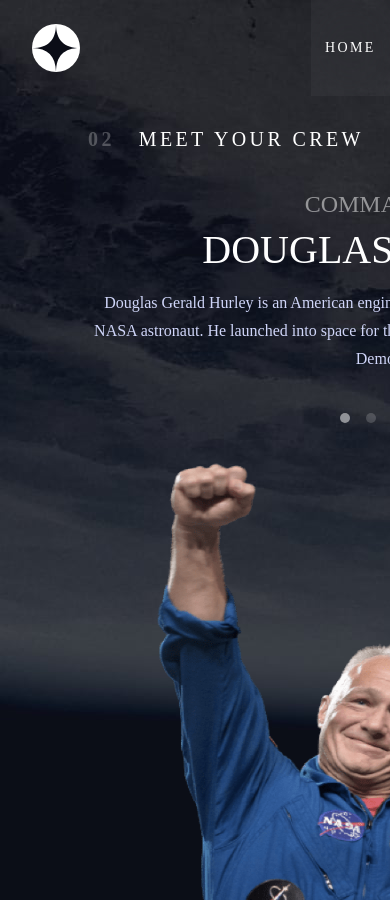
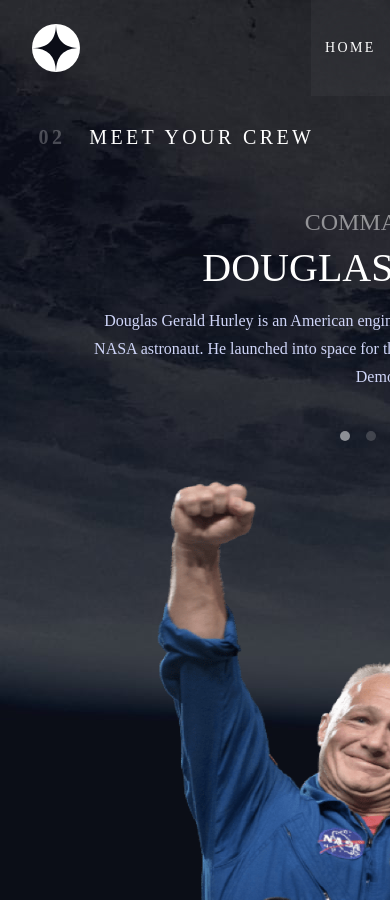
Before and after one commit to dvelatcodes/space-tourism-website, a Next.js app: page /crew in a window 390 px wide. Shown: the top 900 px of the page. Built offline with nearby package versions, Linux system fonts and the light colour scheme; a web font is replaced by a local one.

Commit message:
done with mobile view crew

```diff
--- a/app/crew/index.scss
+++ b/app/crew/index.scss
@@ -20,6 +20,53 @@
     padding-top: 0;
     overflow: scroll;
   }
+  @media screen and (max-width: 375px) {
+    width: 375px;
+    height: 710px;
+    background-image: url('/assets/crew/background-crew-mobile.jpg');
+    overflow: hidden;
+  }
+
+  h5 {
+    font-family: Barlow Condensed;
+    font-size: 28px;
+    font-weight: 400;
+    letter-spacing: 4.725px;
+    margin: 30px 0 20px 165.23px;
+    color: #fff;
+    font-style: normal;
+    line-height: normal;
+    text-transform: uppercase;
+    position: absolute;
+
+    @media screen and (max-width: 768px) {
+      font-size: 20px;
+      letter-spacing: 3.375px;
+      margin: 30px 0 0 38.5px;
+      position: relative;
+    }
+    @media screen and (max-width: 375px) {
+      letter-spacing: 2.7px;
+      font-size: 16px;
+      margin: 30px 0 0 0;
+      text-align: center;
+    }
+
+    span {
+      font-weight: 700;
+      opacity: 0.25;
+      margin-right: 24px;
+      @media screen and (max-width: 768px) {
+        font-size: 20px;
+        letter-spacing: 3.375px;
+      }
+      @media screen and (max-width: 375px) {
+        letter-spacing: 2.7px;
+        font-size: 16px;
+        margin-right: 16px;
+      }
+    }
+  }
 
   main {
     width: 100%;
@@ -33,54 +80,44 @@
     @media screen and (max-width: 768px) {
       margin-top: 0;
       padding-left: 0;
-      padding-top: 2rem;
+      padding-top: 60px;
       flex-direction: column;
       align-items: center;
       margin: auto;
+    }
+    @media screen and (max-width: 375px) {
+      padding-top: 0;
+      flex-direction: column-reverse;
     }
 
     .crew-content {
       width: fit-content;
       height: fit-content;
       margin-right: 81.43px;
+      margin-top: 4rem;
 
       @media screen and (max-width: 768px) {
-        margin-right: 0;
+        margin: 0 0;
       }
 
+      @media screen and (max-width: 375px) {
+        display: flex;
+        flex-direction: column-reverse;
+        margin-top: 32px;
+      }
+
+      .content {
+        width: fit-content;
+        height: fit-content;
+        @media screen and (max-width: 375px) {
+          margin-top: 32px;
+        }
         h3,
-      h4,
-      h5 {
+        h4 {
           color: #fff;
           font-style: normal;
           line-height: normal;
           text-transform: uppercase;
-      }
-      h5 {
-        font-family: Barlow Condensed;
-        font-size: 28px;
-        font-weight: 400;
-        letter-spacing: 4.725px;
-        margin-bottom: 54px;
-
-        @media screen and (min-height: 630px) {
-          margin-bottom: 154px;
-        }
-        @media screen and (max-width: 768px) {
-          font-size: 20px;
-          letter-spacing: 3.375px;
-          margin-bottom: 40px;
-        }
-
-        span {
-          font-weight: 700;
-          opacity: 0.25;
-          margin-right: 24px;
-          @media screen and (max-width: 768px) {
-            font-size: 20px;
-            letter-spacing: 3.375px;
-          }
-        }
         }
 
         h4 {
@@ -95,6 +132,9 @@
             margin: 0 0 8px 0;
             text-align: center;
           }
+          @media screen and (max-width: 375px) {
+            font-size: 16px;
+          }
         }
 
         h3 {
@@ -107,6 +147,9 @@
             font-size: 40px;
             margin: 0 0 16px 0;
             text-align: center;
+          }
+          @media screen and (max-width: 375px) {
+            font-size: 24px;
           }
         }
 
@@ -130,8 +173,12 @@
             margin-bottom: 40px;
             text-align: center;
           }
+          @media screen and (max-width: 375px) {
+            line-height: 25px;
+            width: 327px;
           }
-
+        }
+      }
       .circles {
         width: 132px;
         height: 15px;
@@ -142,6 +189,11 @@
           margin-bottom: 1rem;
         }
         @media screen and (max-width: 768px) {
+          width: 88px;
+          height: 10px;
+          margin: auto;
+        }
+        @media screen and (max-width: 375px) {
           width: 88px;
           height: 10px;
           margin: auto;
@@ -160,9 +212,15 @@
             border-radius: 10px;
           }
 
+          @media screen and (max-width: 375px) {
+          }
+
           &:hover {
             cursor: pointer;
             opacity: 0.3;
+            @media screen and (max-width: 375px) {
+              display: none;
+            }
           }
         }
 
@@ -198,6 +256,10 @@
         height: 532px;
         margin-top: 40px;
       }
+      @media screen and (max-width: 375px) {
+        width: 177.123px;
+        height: 222px;
+      }
     }
     .second {
       width: 453.44px;
@@ -211,6 +273,10 @@
         height: 532px;
         margin-top: 40px;
       }
+      @media screen and (max-width: 375px) {
+        width: 153.92px;
+        height: 222px;
+      }
     }
     .third {
       width: 554.388px;
@@ -223,6 +289,10 @@
         width: 433.09px;
         height: 532px;
         margin-top: 40px;
+      }
+      @media screen and (max-width: 375px) {
+        width: 180.726px;
+        height: 222px;
       }
     }
     .fourth {
@@ -238,6 +308,10 @@
         height: 532px;
         margin-top: 40px;
       }
+      @media screen and (max-width: 375px) {
+        width: 226.147px;
+        height: 223px;
+      }
     }
 
     .lowMB {
@@ -246,6 +320,11 @@
       border-radius: 25px;
       background: rgba(255, 255, 255, 0.04);
       backdrop-filter: blur(40.774227142333984px);
+
+      @media screen and (max-width: 375px) {
+        width: 226.147px;
+        height: 223px;
       }
     }
   }
+}
--- a/app/crew/page.jsx
+++ b/app/crew/page.jsx
@@ -39,16 +39,17 @@ const Crew = () => {
   return (
     <div className='crewContainer'>
       <Navbar />
-
+      <h5>
+        <span>02</span>
+        Meet your crew
+      </h5>
       <main>
         <div className='crew-content'>
-          <h5>
-            <span>02</span>
-            Meet your crew
-          </h5>
-          {data !== null && data.length > 0 && <h4>{data[picked].role}</h4>}
-          {data !== null && data.length > 0 && <h3>{data[picked].name}</h3>}
-          {data !== null && data.length > 0 && <p>{data[picked].bio}</p>}
+          <div className='content'>
+            {data !== null && data.length > 0 && <h4>{data[picked].role}</h4>}
+            {data !== null && data.length > 0 && <h3>{data[picked].name}</h3>}
+            {data !== null && data.length > 0 && <p>{data[picked].bio}</p>}
+          </div>
           <div className='circles'>
             {crewSize.map((crew, index) => (
               <div
```
Lines whose indentation alone changed are shown as unchanged.
